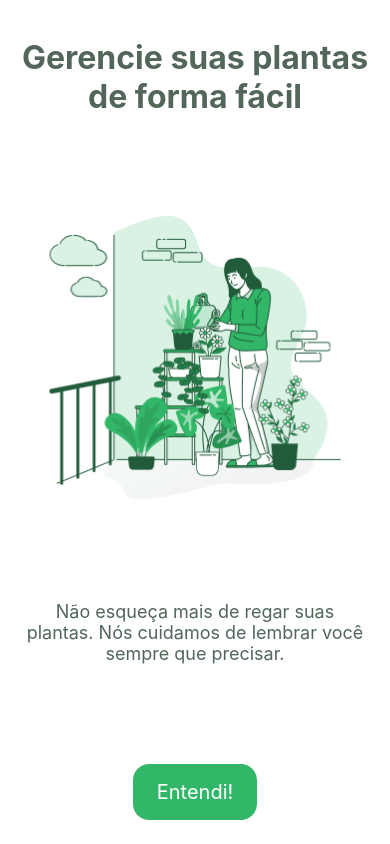
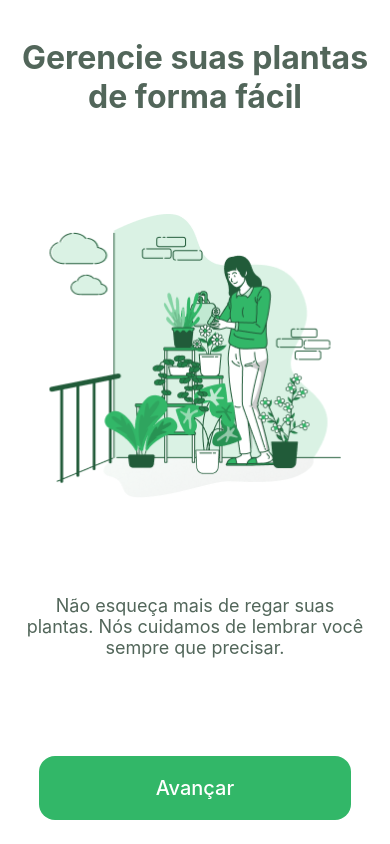
Before and after one commit to cristianprochnow/plant-manager, a React Native app: screen / in a window 390 px wide. Built offline with nearby package versions, Linux system fonts and the light colour scheme.

Commit message:
feat: add Expo-fonts packages and StatusBar component

```diff
--- a/App.tsx
+++ b/App.tsx
@@ -1,10 +1,20 @@
 import React from 'react'
+import { StatusBar } from 'react-native'
 
 import { Welcome } from './src/pages/Welcome'
 
 const App = () => {
   return (
-    <Welcome />
+    <>
+      <StatusBar
+        animated={true}
+        barStyle="dark-content"
+        backgroundColor="transparent"
+        translucent
+      />
+
+      <Welcome />
+    </>
   )
 }
 
--- a/package.json
+++ b/package.json
@@ -8,7 +8,9 @@
     "eject": "expo eject"
   },
   "dependencies": {
+    "@expo-google-fonts/jost": "^0.1.0",
     "expo": "~41.0.0",
+    "expo-font": "~9.1.0",
     "expo-status-bar": "~1.0.4",
     "react": "16.13.1",
     "react-dom": "16.13.1",
--- /dev/null
+++ b/src/components/ActionButton.tsx
@@ -0,0 +1,29 @@
+import React from 'react'
+import {
+  TouchableOpacity,
+  Text,
+  TouchableOpacityProps
+} from 'react-native'
+
+import { styles } from '../styles/components/actionButton'
+
+interface ActionButton extends TouchableOpacityProps {
+  label: string
+}
+
+export const ActionButton = ({
+  label,
+  onPress
+}: ActionButton) => {
+  return (
+    <TouchableOpacity
+      activeOpacity={0.6}
+      onPress={onPress}
+      style={styles.button}
+    >
+      <Text style={styles.buttonText}>
+        {label}
+      </Text>
+    </TouchableOpacity>
+  )
+}
--- a/src/pages/Welcome.tsx
+++ b/src/pages/Welcome.tsx
@@ -8,6 +8,7 @@ import {
 import { SafeCustomView } from '../components/SafeCustomView'
 import heroImage from '../assets/watering.png'
 import { styles } from '../styles/pages/welcome'
+import { ActionButton } from '../components/ActionButton'
 
 export const Welcome = () => {
   return (
@@ -26,14 +27,7 @@ export const Welcome = () => {
         Nós cuidamos de lembrar você sempre que precisar.
       </Text>
 
-      <TouchableOpacity
-        style={styles.button}
-        activeOpacity={0.7}
-      >
-        <Text style={styles.buttonText}>
-          Entendi!
-        </Text>
-      </TouchableOpacity>
+      <ActionButton label="Avançar" />
     </SafeCustomView>
   )
 }
--- /dev/null
+++ b/src/styles/components/actionButton.ts
@@ -0,0 +1,21 @@
+import { StyleSheet } from 'react-native'
+
+import colors from '../colors'
+
+export const styles = StyleSheet.create({
+  button: {
+    alignItems: 'center',
+    justifyContent: 'center',
+    width: '80%',
+    height: 64,
+    marginBottom: 24,
+    borderRadius: 16,
+    backgroundColor: colors.green
+  },
+
+  buttonText: {
+    fontSize: 20,
+    fontWeight: '500',
+    color: colors.white
+  },
+})
--- a/src/styles/pages/welcome.ts
+++ b/src/styles/pages/welcome.ts
@@ -24,21 +24,6 @@ export const styles = StyleSheet.create({
     color: colors.heading
   },
 
-  button: {
-    alignItems: 'center',
-    justifyContent: 'center',
-    height: 56,
-    paddingHorizontal: 24,
-    marginBottom: 24,
-    borderRadius: 16,
-    backgroundColor: colors.green
-  },
-
-  buttonText: {
-    fontSize: 20,
-    color: colors.white
-  },
-
   heroImage: {
     width: 292,
     height: 284
```
Also changed, not shown: 2 other files (tests, documents, lock files or other folders).
